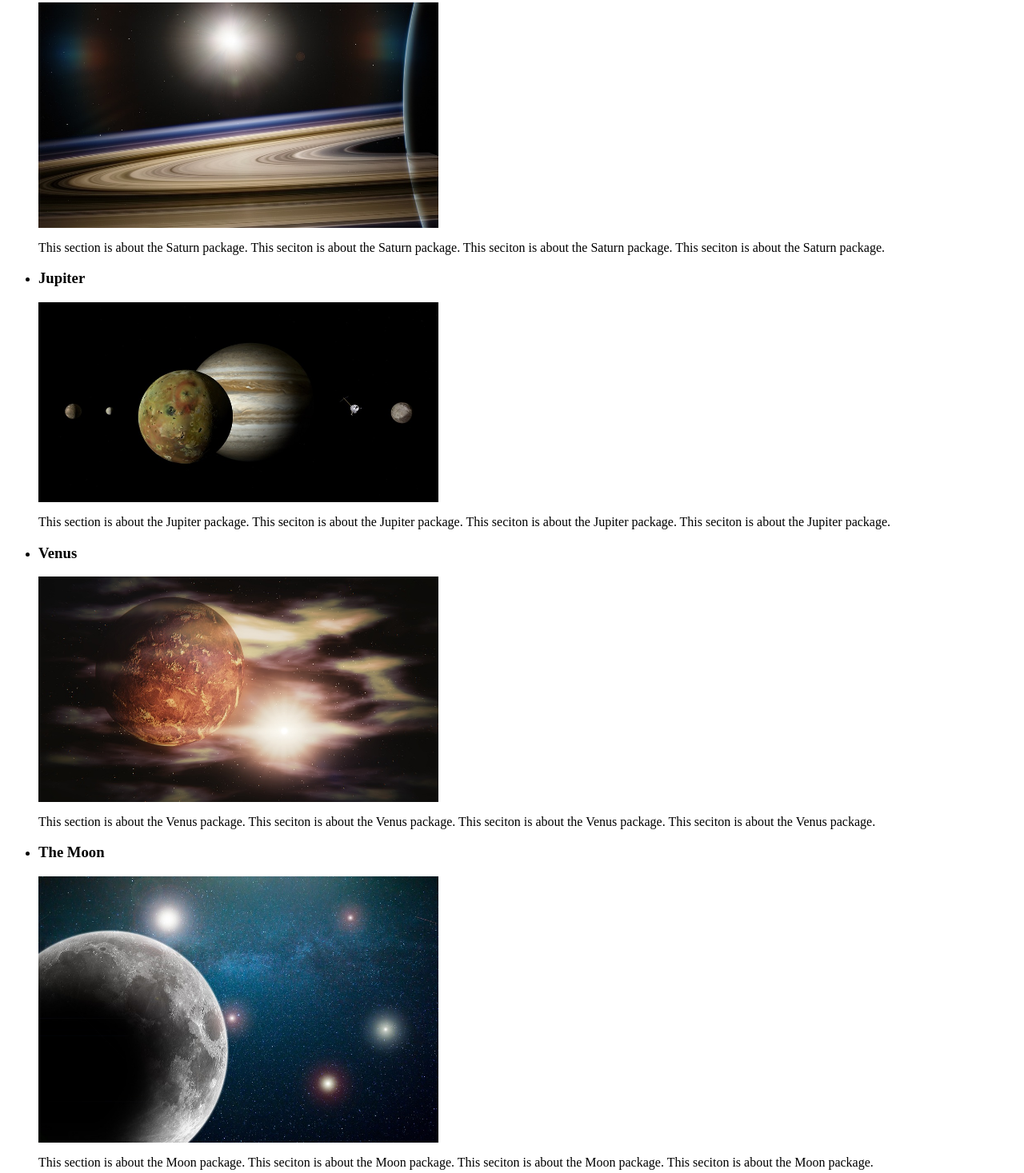
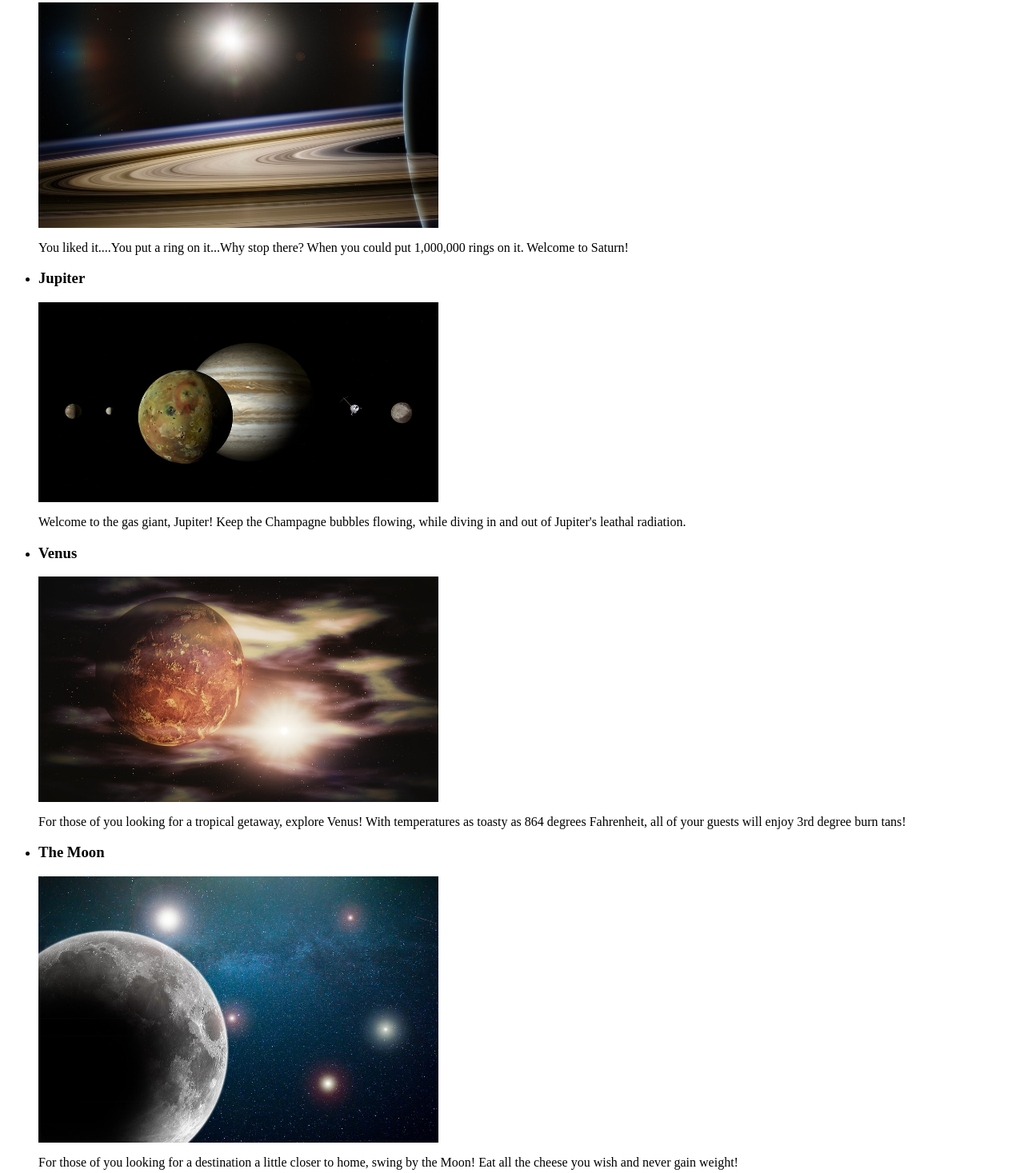
Before and after one commit to sjgeyer/portfolio, a plain HTML site: page packages.html in a window 1280 px wide. Shown: the part 454-1921 px from the top of the page at 80% size. Drawn offline with Linux system fonts and the light colour scheme.

Commit message:
changing location descriptions

```diff
--- a/packages.html
+++ b/packages.html
@@ -27,7 +27,7 @@
             <h3>Saturn</h3>
           <article>
            <img src="saturn.jpg">
-            <p> This section is about the Saturn package. This seciton is about the Saturn package. This seciton is about the Saturn package. This seciton is about the Saturn package.
+            <p> You liked it....You put a ring on it...Why stop there? When you could put 1,000,000 rings on it.  Welcome to Saturn!
             </p>
           </article>
           </li>
@@ -35,7 +35,7 @@
             <h3>Jupiter</h3>
           <article>
            <img src="jupiter.jpg">
-            <p> This section is about the Jupiter package. This seciton is about the Jupiter package. This seciton is about the Jupiter package. This seciton is about the Jupiter package.
+            <p> Welcome to the gas giant, Jupiter!  Keep the Champagne bubbles flowing, while diving in and out of Jupiter's leathal radiation.
             </p>
           </article>
           </li>
@@ -43,7 +43,7 @@
             <h3>Venus</h3>
           <article>
            <img src="venus.jpg">
-            <p> This section is about the Venus package. This seciton is about the Venus package. This seciton is about the Venus package. This seciton is about the Venus package.
+            <p> For those of you looking for a tropical getaway, explore Venus! With temperatures as toasty as 864 degrees Fahrenheit, all of your guests will enjoy 3rd degree burn tans!
             </p>
           </article>
           </li>
@@ -51,7 +51,7 @@
             <h3>The Moon</h3>
           <article>
            <img src="moon.jpg">
-            <p> This section is about the Moon package. This seciton is about the Moon package. This seciton is about the Moon package. This seciton is about the Moon package.
+            <p> For those of you looking for a destination a little closer to home, swing by the Moon!  Eat all the cheese you wish and never gain weight!
             </p>
           </article>
           </li>
```
